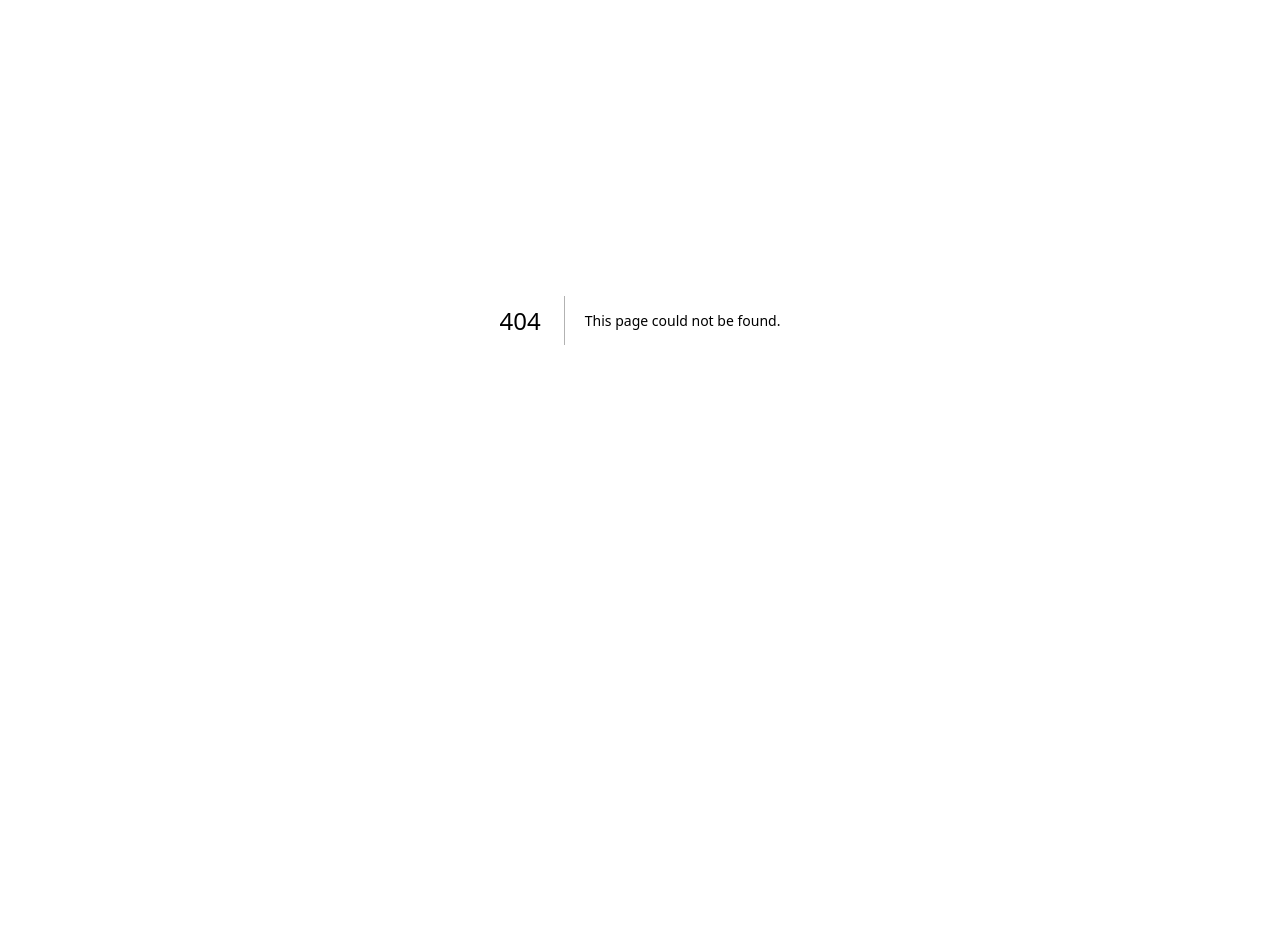
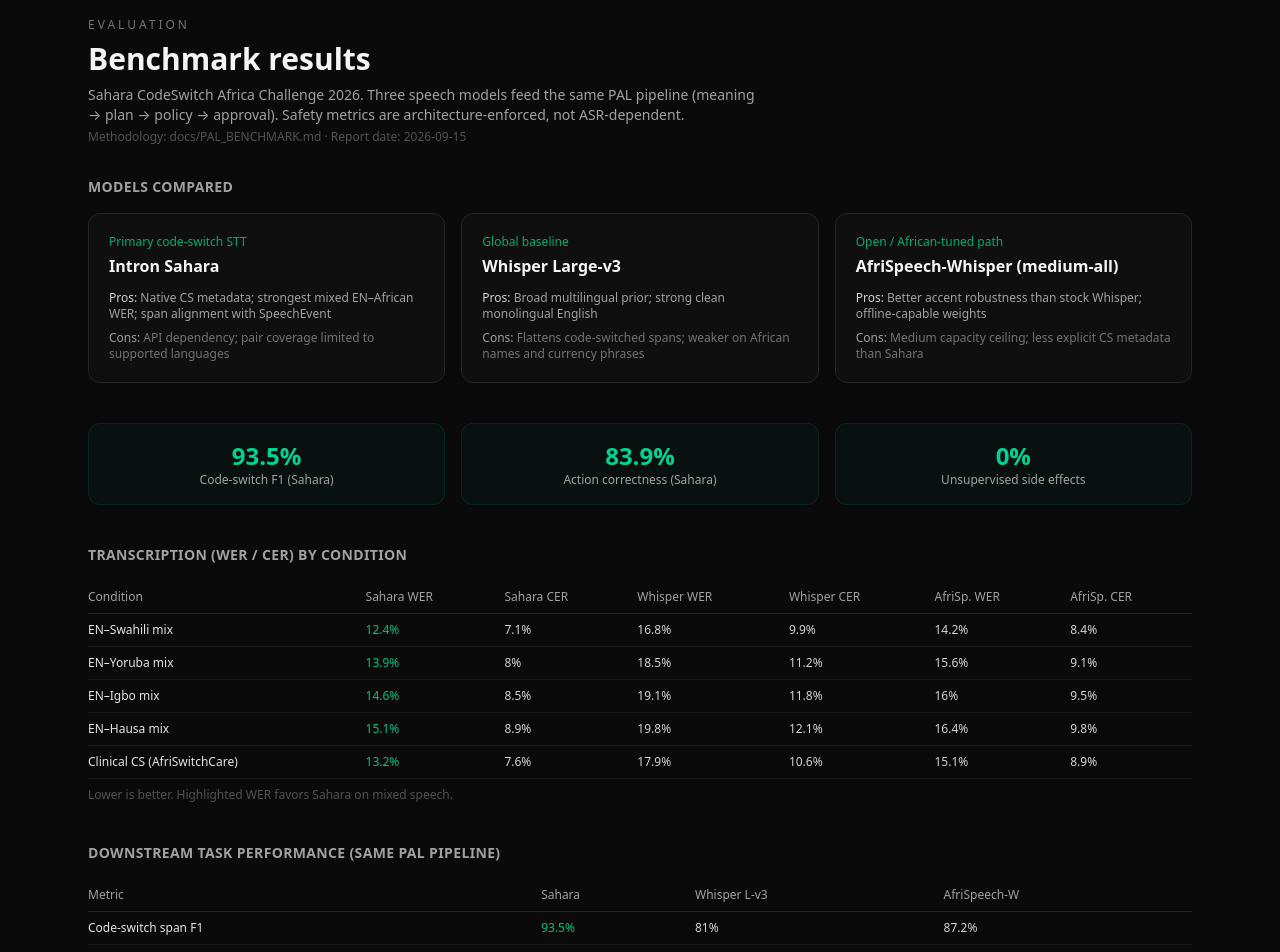
Before and after one commit to Logonotobscurity/pal, a Next.js app: page /evaluation in a window 1280 px wide. Before the commit this address had no page. Shown: the part 80-1032 px from the top of the page. Before the commit the page ends 800 px from the top, so only its background shows below. Built offline with nearby package versions, Linux system fonts and the light colour scheme.

Commit message:
feat(ui): Evaluation page with model comparison and metric tables

```diff
--- /dev/null
+++ b/src/app/evaluation/page.tsx
@@ -0,0 +1,195 @@
+import Link from "next/link";
+import { AppHeader } from "@/components/layout/app-header";
+import results from "@/data/benchmark-results.json";
+
+function pct(n: number) {
+  return `${n}%`;
+}
+
+export default function EvaluationPage() {
+  return (
+    <>
+      <AppHeader active="evaluation" />
+      <main className="mx-auto max-w-6xl px-4 py-10 sm:px-6">
+        <div className="mb-8">
+          <p className="text-xs font-medium uppercase tracking-[0.25em] text-neutral-500">
+            Evaluation
+          </p>
+          <h1 className="mt-2 text-2xl font-semibold text-neutral-100 sm:text-3xl">
+            Benchmark results
+          </h1>
+          <p className="mt-2 max-w-2xl text-sm text-neutral-400">
+            {results.challenge}. Three speech models feed the same PAL pipeline
+            (meaning → plan → policy → approval). Safety metrics are
+            architecture-enforced, not ASR-dependent.
+          </p>
+          <p className="mt-1 text-xs text-neutral-600">
+            Methodology: {results.methodology} · Report date: {results.date}
+          </p>
+        </div>
+
+        {/* Model cards */}
+        <section className="mb-10">
+          <h2 className="mb-4 text-sm font-semibold uppercase tracking-wide text-neutral-400">
+            Models compared
+          </h2>
+          <div className="grid gap-4 md:grid-cols-3">
+            {results.models.map((m) => (
+              <div
+                key={m.id}
+                className="rounded-xl border border-neutral-800 bg-neutral-900/40 p-5"
+              >
+                <p className="text-xs font-medium text-emerald-500/90">{m.role}</p>
+                <h3 className="mt-1 text-base font-semibold text-neutral-100">{m.name}</h3>
+                <p className="mt-3 text-xs text-neutral-400">
+                  <span className="text-neutral-300">Pros:</span> {m.pros}
+                </p>
+                <p className="mt-2 text-xs text-neutral-500">
+                  <span className="text-neutral-400">Cons:</span> {m.cons}
+                </p>
+              </div>
+            ))}
+          </div>
+        </section>
+
+        {/* Headline stats */}
+        <section className="mb-10 grid gap-4 sm:grid-cols-3">
+          <div className="rounded-xl border border-emerald-900/40 bg-emerald-950/20 px-5 py-4 text-center">
+            <p className="text-2xl font-bold text-emerald-400">93.5%</p>
+            <p className="text-xs text-neutral-400">Code-switch F1 (Sahara)</p>
+          </div>
+          <div className="rounded-xl border border-emerald-900/40 bg-emerald-950/20 px-5 py-4 text-center">
+            <p className="text-2xl font-bold text-emerald-400">83.9%</p>
+            <p className="text-xs text-neutral-400">Action correctness (Sahara)</p>
+          </div>
+          <div className="rounded-xl border border-emerald-900/40 bg-emerald-950/20 px-5 py-4 text-center">
+            <p className="text-2xl font-bold text-emerald-400">0%</p>
+            <p className="text-xs text-neutral-400">Unsupervised side effects</p>
+          </div>
+        </section>
+
+        {/* WER table */}
+        <section className="mb-10 overflow-x-auto">
+          <h2 className="mb-4 text-sm font-semibold uppercase tracking-wide text-neutral-400">
+            Transcription (WER / CER) by condition
+          </h2>
+          <table className="w-full min-w-[640px] border-collapse text-left text-xs">
+            <thead>
+              <tr className="border-b border-neutral-800 text-neutral-400">
+                <th className="py-2 pr-3 font-medium">Condition</th>
+                <th className="py-2 px-2 font-medium">Sahara WER</th>
+                <th className="py-2 px-2 font-medium">Sahara CER</th>
+                <th className="py-2 px-2 font-medium">Whisper WER</th>
+                <th className="py-2 px-2 font-medium">Whisper CER</th>
+                <th className="py-2 px-2 font-medium">AfriSp. WER</th>
+                <th className="py-2 px-2 font-medium">AfriSp. CER</th>
+              </tr>
+            </thead>
+            <tbody>
+              {results.werByCondition.map((row) => (
+                <tr key={row.condition} className="border-b border-neutral-900 text-neutral-300">
+                  <td className="py-2 pr-3 text-neutral-200">{row.condition}</td>
+                  <td className="py-2 px-2 text-emerald-400/90">{pct(row.saharaWer)}</td>
+                  <td className="py-2 px-2">{pct(row.saharaCer)}</td>
+                  <td className="py-2 px-2">{pct(row.whisperWer)}</td>
+                  <td className="py-2 px-2">{pct(row.whisperCer)}</td>
+                  <td className="py-2 px-2">{pct(row.afrispeechWer)}</td>
+                  <td className="py-2 px-2">{pct(row.afrispeechCer)}</td>
+                </tr>
+              ))}
+            </tbody>
+          </table>
+          <p className="mt-2 text-xs text-neutral-600">Lower is better. Highlighted WER favors Sahara on mixed speech.</p>
+        </section>
+
+        {/* Downstream */}
+        <section className="mb-10 overflow-x-auto">
+          <h2 className="mb-4 text-sm font-semibold uppercase tracking-wide text-neutral-400">
+            Downstream task performance (same PAL pipeline)
+          </h2>
+          <table className="w-full min-w-[520px] border-collapse text-left text-xs">
+            <thead>
+              <tr className="border-b border-neutral-800 text-neutral-400">
+                <th className="py-2 pr-3 font-medium">Metric</th>
+                <th className="py-2 px-2 font-medium">Sahara</th>
+                <th className="py-2 px-2 font-medium">Whisper L-v3</th>
+                <th className="py-2 px-2 font-medium">AfriSpeech-W</th>
+              </tr>
+            </thead>
+            <tbody>
+              {results.downstream.map((row) => (
+                <tr key={row.metric} className="border-b border-neutral-900 text-neutral-300">
+                  <td className="py-2 pr-3 text-neutral-200">{row.metric}</td>
+                  <td className="py-2 px-2 text-emerald-400/90">
+                    {row.sahara}
+                    {row.unit}
+                  </td>
+                  <td className="py-2 px-2">
+                    {row.whisper}
+                    {row.unit}
+                  </td>
+                  <td className="py-2 px-2">
+                    {row.afrispeech}
+                    {row.unit}
+                  </td>
+                </tr>
+              ))}
+            </tbody>
+          </table>
+        </section>
+
+        {/* Datasets */}
+        <section className="mb-10">
+          <h2 className="mb-4 text-sm font-semibold uppercase tracking-wide text-neutral-400">
+            Datasets
+          </h2>
+          <ul className="space-y-3">
+            {results.datasets.map((d) => (
+              <li
+                key={d.name}
+                className="rounded-lg border border-neutral-800 bg-neutral-900/30 px-4 py-3"
+              >
+                <a
+                  href={d.url}
+                  target="_blank"
+                  rel="noopener noreferrer"
+                  className="text-sm font-medium text-emerald-400 hover:underline"
+                >
+                  {d.name}
+                </a>
+                <p className="mt-1 text-xs text-neutral-400">{d.domain}</p>
+                <p className="text-xs text-neutral-600">{d.notes}</p>
+              </li>
+            ))}
+          </ul>
+        </section>
+
+        <section className="rounded-xl border border-neutral-800 bg-neutral-900/30 px-6 py-5">
+          <h2 className="text-sm font-semibold text-neutral-200">Methodology & safety</h2>
+          <p className="mt-2 text-sm text-neutral-400">
+            PAL scores the full chain: transcription → critical fields → intent → constrained
+            workflow → policy → human approval. No model may execute external side effects.
+            See <code className="text-neutral-300">docs/PAL_BENCHMARK.md</code> and{" "}
+            <code className="text-neutral-300">SUBMISSION.md</code> in the repo.
+          </p>
+          <div className="mt-4 flex flex-wrap gap-3">
+            <Link
+              href="/approvals"
+              className="rounded-lg bg-emerald-600 px-4 py-2 text-sm font-medium text-white transition hover:bg-emerald-500"
+            >
+              Open Approvals
+            </Link>
+            <a
+              href="https://github.com/Logonotobscurity/pal"
+              target="_blank"
+              rel="noopener noreferrer"
+              className="rounded-lg border border-neutral-700 px-4 py-2 text-sm text-neutral-300 transition hover:border-neutral-500"
+            >
+              View source
+            </a>
+          </div>
+        </section>
+      </main>
+    </>
+  );
+}
```
